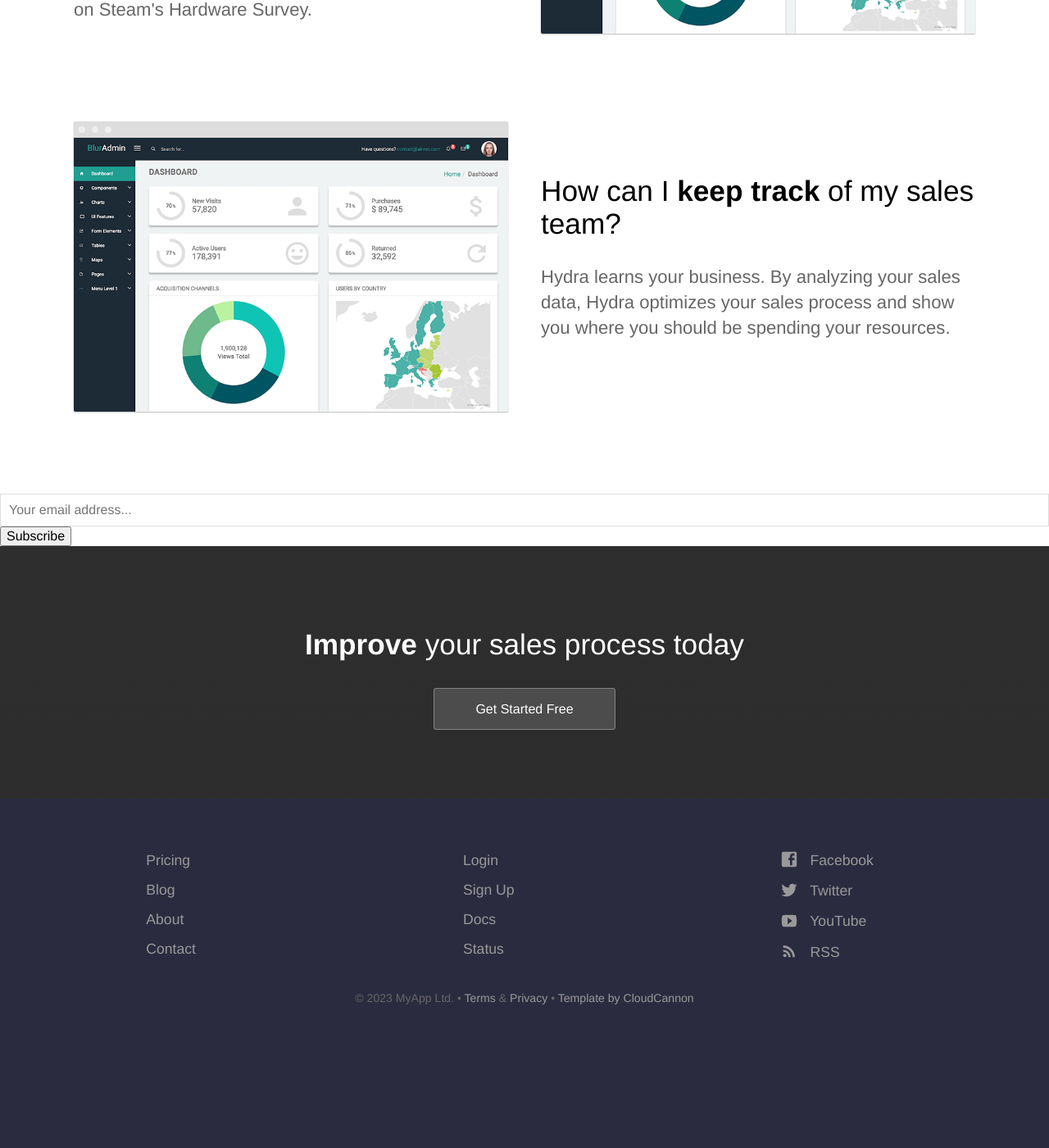
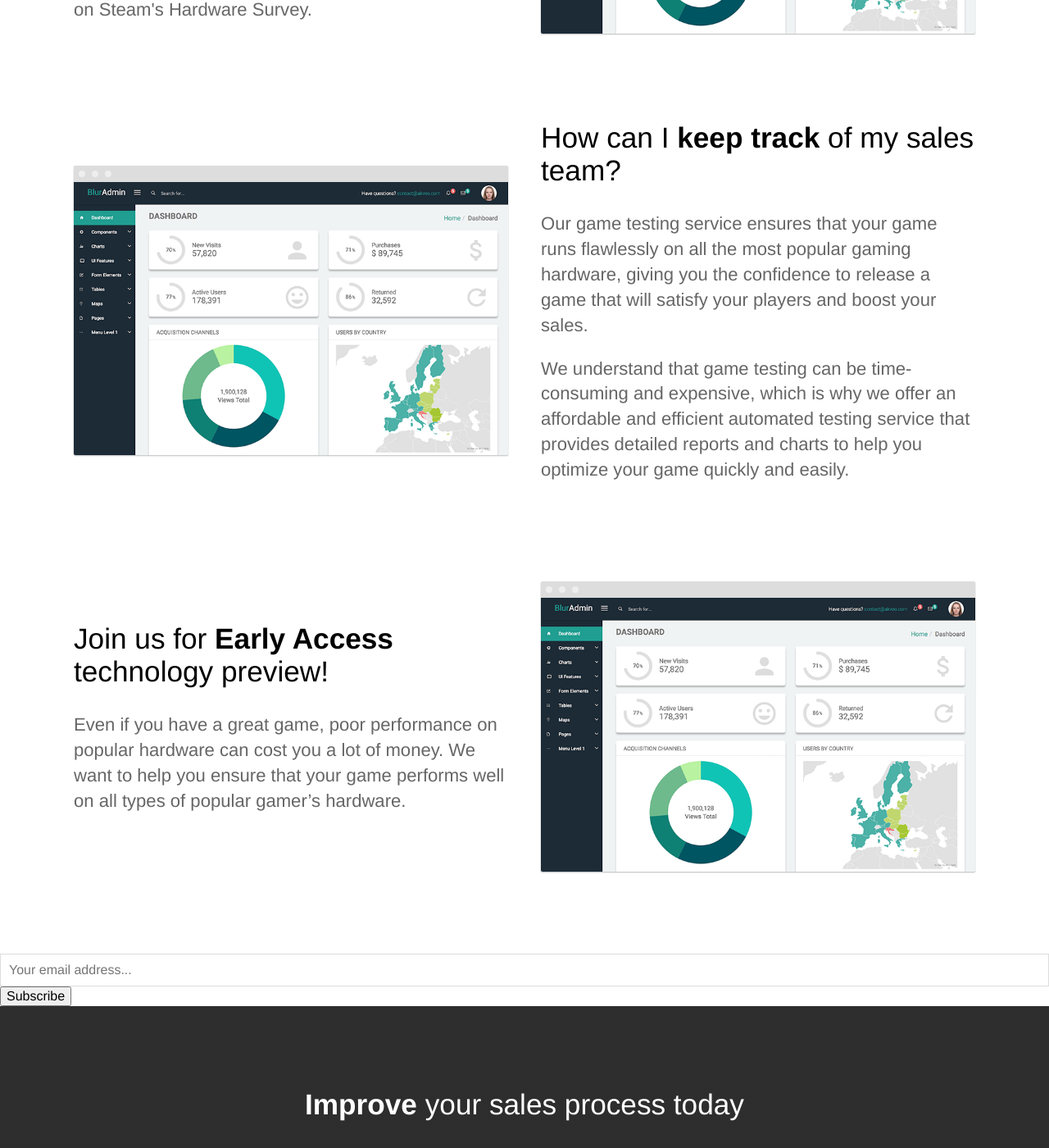
Before and after one commit to EnigmaticMachines/performace, a Jekyll site: the page built from index.html, in a window 1280 px wide and 1400 px high, scrolled down 938 px. Shown: the whole window at 82% size. Built offline with Jekyll 4.4.1, drawn with Linux system fonts in a browser that asks for light colours; before the commit the page ends 2216 px from its top, so only the background shows below that.

Commit message:
Updated index

```diff
--- a/index.html
+++ b/index.html
@@ -30,7 +30,11 @@ description: Welcome to cloud performance game testing.
 		<div class="container flex">
 			<div class="text editable">
 				<h2>How can I <strong>keep track</strong> of my sales team?</h2>
-				<p>Hydra learns your business. By analyzing your sales data, Hydra optimizes your sales process and show you where you should be spending your resources.</p>
+				<p>Our game testing service ensures that your game runs flawlessly on all the most popular gaming hardware,
+					giving you the confidence to release a game that will satisfy your players and boost your sales.</p>
+				<p>We understand that game testing can be time-consuming and expensive, which is why we offer
+					an affordable and efficient automated testing service that provides detailed reports and charts
+					to help you optimize your game quickly and easily.</p>
 			</div>
 			<div class="image">
 				<img src="{{ site.baseurl }}/images/dashboard.png" alt="Screenshot" class="screenshot editable" />
@@ -38,11 +42,12 @@ description: Welcome to cloud performance game testing.
 		</div>
 	</section>
 
-	<!-- <section>
+	<section>
 		<div class="container flex">
 			<div class="text editable">
-				<h2>How can I <strong>forecast</strong> the next 90 days?</h2>
-				<p>Hydra learns your business. By analyzing your sales data, Hydra optimizes your sales process and show you where you should be spending your resources.</p>
+				<h2>Join us for <strong>Early Access</strong> technology preview!</h2>
+				<p>Even if you have a great game, poor performance on popular hardware can cost you a lot of money.
+					We want to help you ensure that your game performs well on all types of popular gamer’s hardware.</p>
 			</div>
 			<div class="image">
 				<img src="{{ site.baseurl }}/images/dashboard.png" alt="Screenshot" class="screenshot editable" />
@@ -50,7 +55,7 @@ description: Welcome to cloud performance game testing.
 		</div>
 	</section>
 
-	<section class="testimonial">
+	<!-- <section class="testimonial">
 		<div class="container flex">
 			<div class="testimonial-block">
 				<div class="square-image"><img src="https://source.unsplash.com/6anudmpILw4/600x400" alt="Jim James" class="editable"></div>
```
